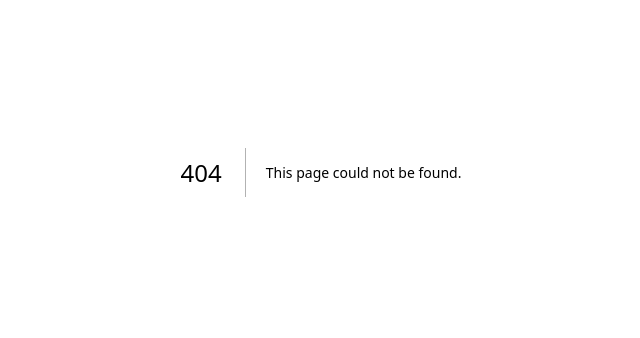
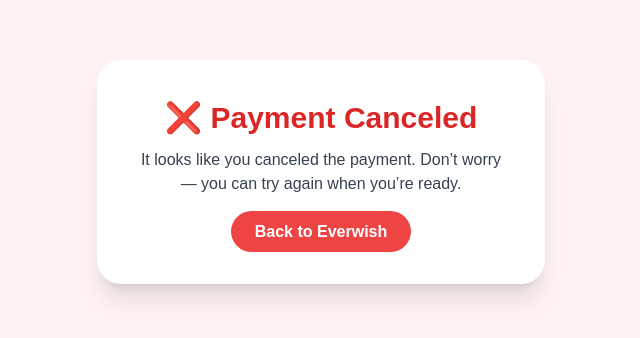
Before and after one commit to everwishhq-commits/EverWish, a Next.js app: page /cancel in a window 1280 px wide. Before the commit this address had no page. Shown: the part 228-566 px from the top of the page, without its empty margins (319-959 px from the left). Built offline with nearby package versions, Linux system fonts and the light colour scheme.

Commit message:
Create page.js

```diff
--- /dev/null
+++ b/app/cancel/page.js
@@ -0,0 +1,29 @@
+"use client";
+import Link from "next/link";
+import { motion } from "framer-motion";
+
+export default function CancelPage() {
+  return (
+    <main className="flex flex-col items-center justify-center min-h-screen bg-red-50 text-center px-6">
+      <motion.div
+        initial={{ scale: 0.8, opacity: 0 }}
+        animate={{ scale: 1, opacity: 1 }}
+        className="bg-white p-10 rounded-3xl shadow-xl max-w-md"
+      >
+        <h1 className="text-3xl font-bold text-red-600 mb-3">
+          ❌ Payment Canceled
+        </h1>
+        <p className="text-gray-700 mb-6">
+          It looks like you canceled the payment. Don’t worry — you can try
+          again when you’re ready.
+        </p>
+        <Link
+          href="/"
+          className="bg-red-500 hover:bg-red-600 text-white px-6 py-3 rounded-full font-semibold"
+        >
+          Back to Everwish
+        </Link>
+      </motion.div>
+    </main>
+  );
+}
```
